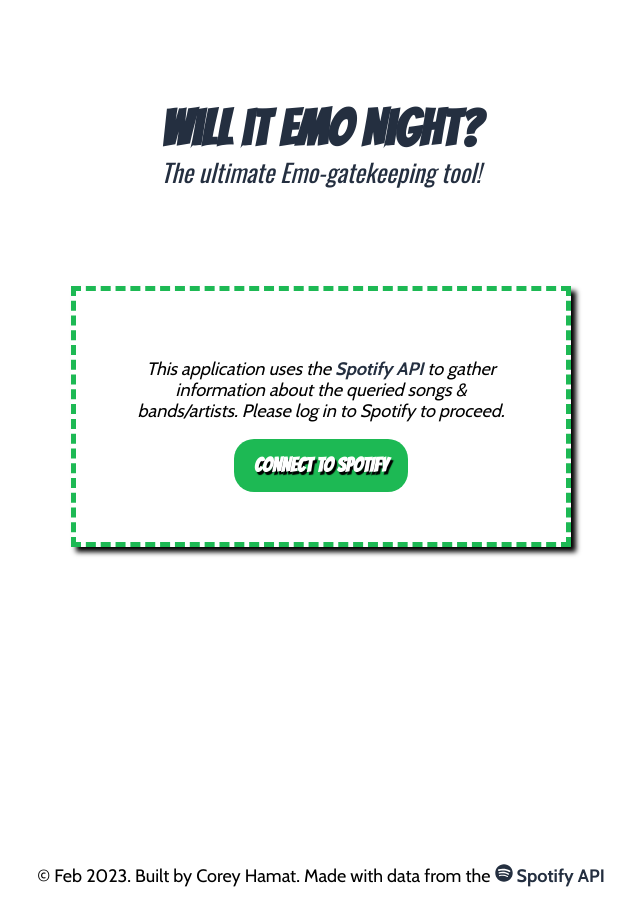
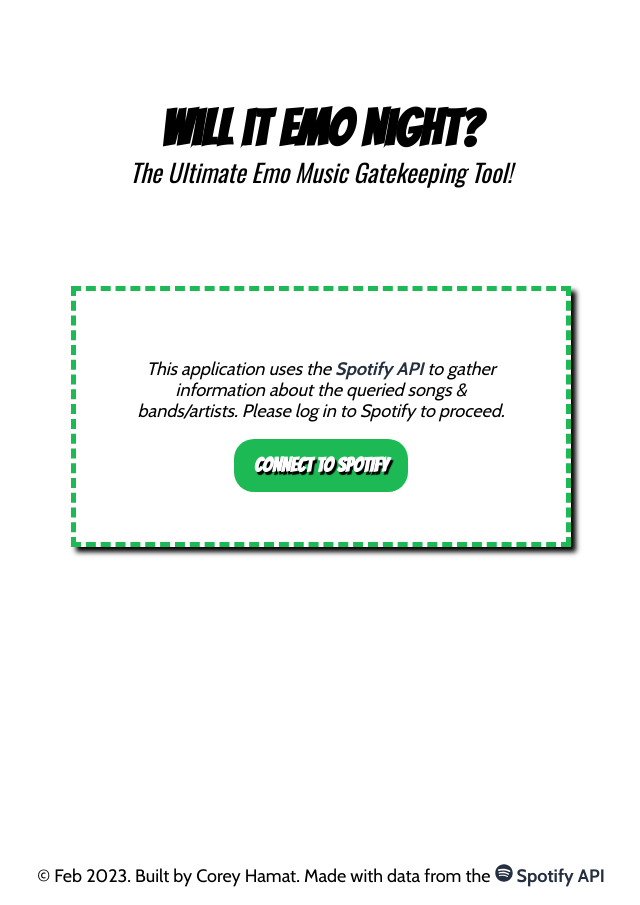
Before and after one commit to CHamat96/will-it-emo-night, a React (Create React App) app: page / in a window 1280 px wide. Shown: the whole page, without its empty margins (319-959 px from the left). Built offline with nearby package versions, Linux system fonts and the light colour scheme.

Commit message:
SEO Fixes & edit to Header component

```diff
--- a/public/index.html
+++ b/public/index.html
@@ -7,7 +7,7 @@
     <meta name="theme-color" content="#000000" />
     <meta
       name="description"
-      content="Web site created using create-react-app"
+      content="Will it Emo Night? Search for a song & see if it's sad enough for, or has enough energy to mosh to at, your local Emo Night"
     />
     <link rel="apple-touch-icon" href="%PUBLIC_URL%/logo192.png" />
     <!--
--- a/src/components/Header.js
+++ b/src/components/Header.js
@@ -1,9 +1,8 @@
 import React from "react";
 import styled from "styled-components";
 import { loggedIn } from "../features/authentication/authenticationSlice";
-import { isSelectionMade, revertAll } from "../features/trackSearch/trackSearchSlice";
-import { useDispatch, useSelector } from "react-redux";
-import { Link } from "react-router-dom";
+import { isSelectionMade } from "../features/trackSearch/trackSearchSlice";
+import {  useSelector } from "react-redux";
 import { TrackSearch } from "../features/trackSearch/TrackSearch";
 import { selectToggleMenu } from "../features/playlist/playlistSlice";
 
@@ -33,16 +32,12 @@
     const isLoggedIn = useSelector(loggedIn)
     const selectionMade = useSelector(isSelectionMade)
     const open = useSelector(selectToggleMenu)
-    const dispatch = useDispatch();
     return (
         <HeaderStyles
         className={!open ? "mainContent" : 'mainContent blurred'}>
             <div className="wrapper">
-                <Link to="/"
-                onClick={() => dispatch(revertAll)}>
                     <h1>Will it Emo Night?</h1>
-                    <p className="subtitle">The ultimate Emo-gatekeeping tool!</p>
-                </Link>
+                    <p className="subtitle">The Ultimate Emo Music Gatekeeping Tool!</p>
                 {isLoggedIn && selectionMade &&
                 <TrackSearch />
                 }
```
